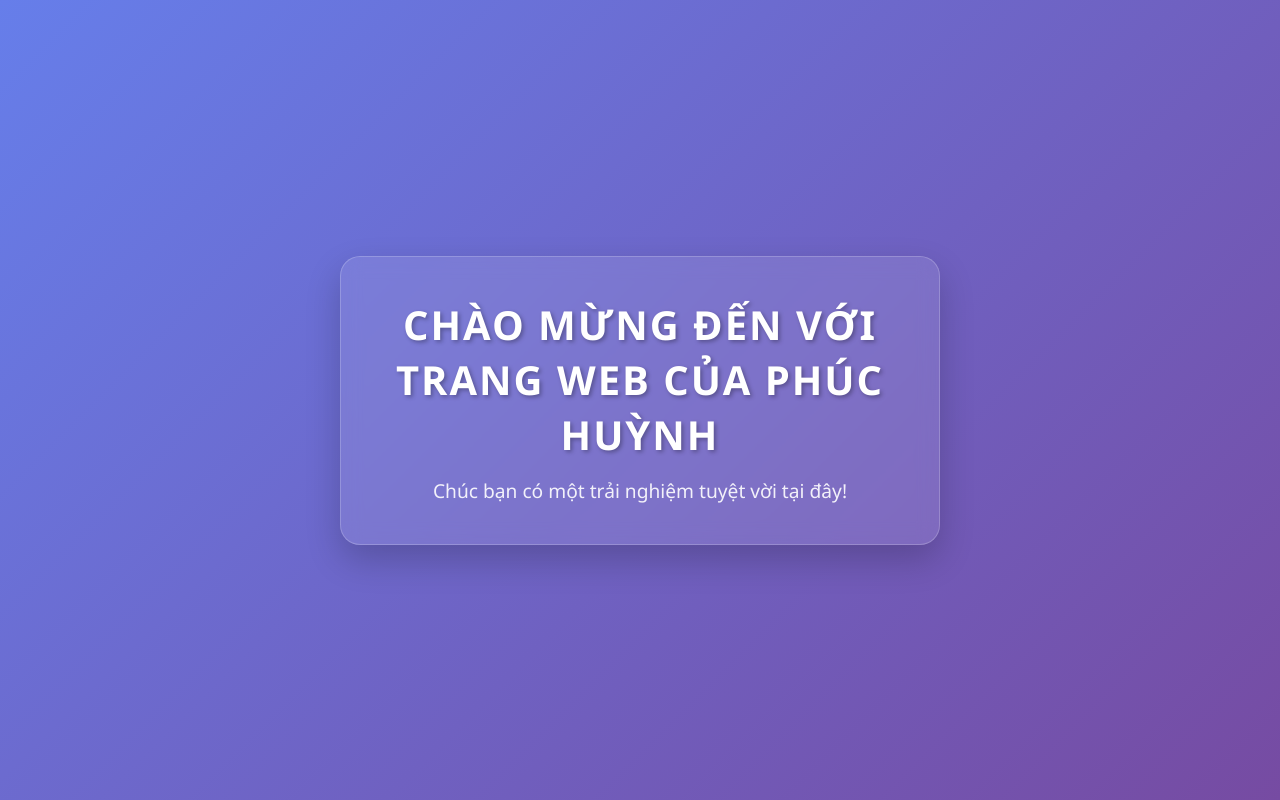
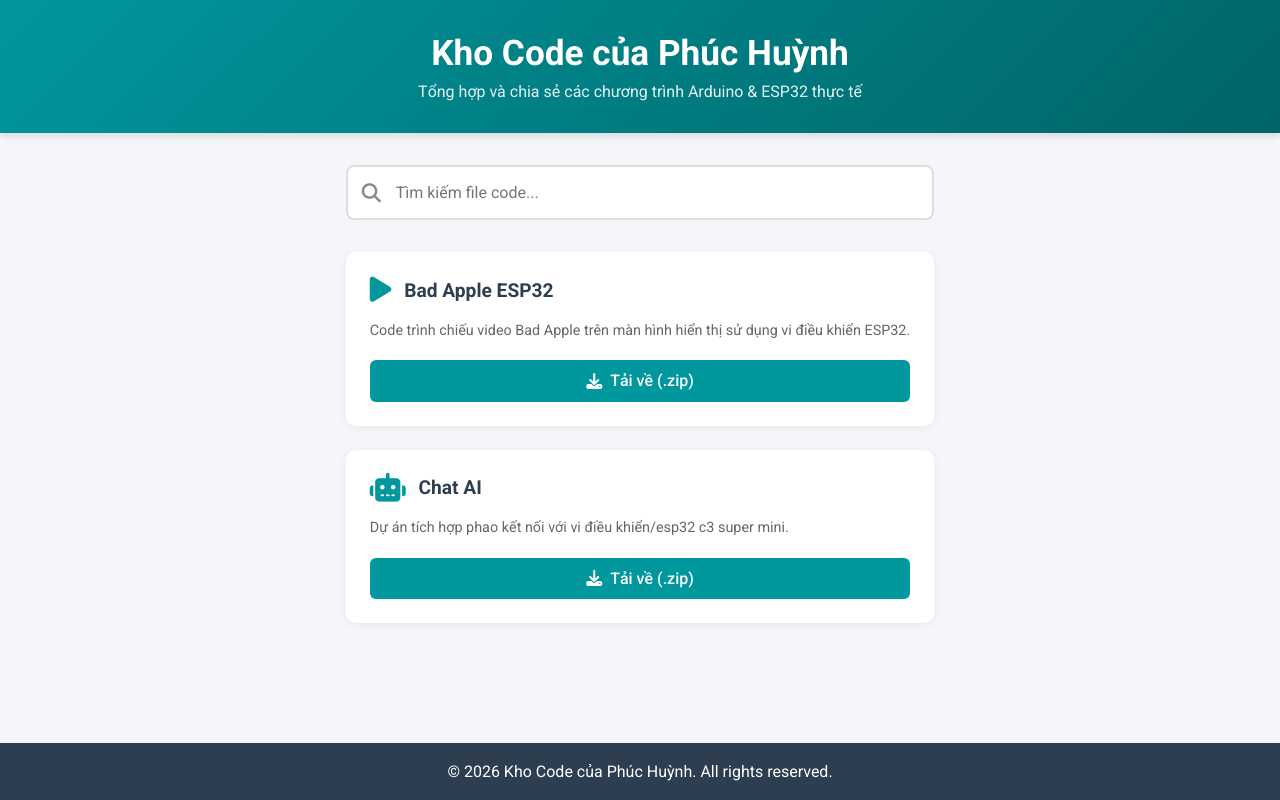
Before and after one commit to phuchuynh12756-beep/trang-web-cua-phuchuynh, a plain HTML site: page index.html in a window 1280 px wide. Drawn offline with Linux system fonts and the light colour scheme.

Commit message:
Add files via upload

```diff
--- a/index.html
+++ b/index.html
@@ -3,65 +3,221 @@
 <head>
     <meta charset="UTF-8">
     <meta name="viewport" content="width=device-width, initial-scale=1.0">
-    <title>Trang Web Của Phúc Huỳnh</title>
+    <title>Kho Code của Phúc Huỳnh</title>
+    <!-- FontAwesome icons & Google Fonts -->
+    <link rel="stylesheet" href="https://cdnjs.cloudflare.com/ajax/libs/font-awesome/6.4.0/css/all.min.css">
+    <link href="https://fonts.googleapis.com/css2?family=Roboto:wght@400;500;700&display=swap" rel="stylesheet">
     <style>
         * {
+            box-sizing: border-box;
             margin: 0;
             padding: 0;
-            box-sizing: border-box;
-            font-family: 'Segoe UI', Tahoma, Geneva, Verdana, sans-serif;
+            font-family: 'Roboto', sans-serif;
         }
 
         body {
+            background-color: #f4f6f9;
+            color: #333;
             display: flex;
-            justify-content: center;
-            align-items: center;
+            flex-direction: column;
             min-height: 100vh;
-            background: linear-gradient(135deg, #667eea 0%, #764ba2 100%);
-            color: #ffffff;
+        }
+
+        header {
+            background: linear-gradient(135deg, #00979d, #006468);
+            color: white;
+            padding: 2rem 1rem;
+            text-align: center;
+            box-shadow: 0 4px 6px rgba(0,0,0,0.1);
+        }
+
+        header h1 {
+            font-size: 2.2rem;
+            margin-bottom: 0.5rem;
+        }
+
+        header p {
+            opacity: 0.9;
+            font-size: 1rem;
         }
 
         .container {
-            text-align: center;
-            padding: 40px 20px;
-            background: rgba(255, 255, 255, 0.1);
-            backdrop-filter: blur(10px);
-            border-radius: 20px;
-            box-shadow: 0 15px 35px rgba(0, 0, 0, 0.2);
-            border: 1px solid rgba(255, 255, 255, 0.2);
-            max-width: 600px;
-            width: 90%;
+            max-width: 1000px;
+            margin: 2rem auto;
+            padding: 0 1rem;
+            flex: 1;
         }
 
-        h1 {
-            font-size: 2.5rem;
-            margin-bottom: 15px;
-            text-transform: uppercase;
-            letter-spacing: 2px;
-            text-shadow: 2px 2px 4px rgba(0, 0, 0, 0.3);
+        .search-box {
+            position: relative;
+            margin-bottom: 2rem;
         }
 
-        p {
-            font-size: 1.2rem;
-            opacity: 0.9;
+        .search-box input {
+            width: 100%;
+            padding: 1rem 1rem 1rem 3rem;
+            border: 2px solid #ddd;
+            border-radius: 8px;
+            font-size: 1rem;
+            outline: none;
+            transition: border-color 0.3s;
         }
 
-        @media (max-width: 480px) {
-            h1 {
-                font-size: 1.8rem;
-            }
-            p {
-                font-size: 1rem;
-            }
+        .search-box input:focus {
+            border-color: #00979d;
+        }
+
+        .search-box i {
+            position: absolute;
+            left: 1rem;
+            top: 50%;
+            transform: translateY(-50%);
+            color: #888;
+            font-size: 1.2rem;
+        }
+
+        .code-grid {
+            display: grid;
+            grid-template-columns: repeat(auto-fill, minmax(300px, 1fr));
+            gap: 1.5rem;
+        }
+
+        .card {
+            background: white;
+            border-radius: 10px;
+            padding: 1.5rem;
+            box-shadow: 0 2px 8px rgba(0,0,0,0.06);
+            display: flex;
+            flex-direction: column;
+            justify-content: space-between;
+            transition: transform 0.2s, box-shadow 0.2s;
+        }
+
+        .card:hover {
+            transform: translateY(-4px);
+            box-shadow: 0 6px 15px rgba(0,0,0,0.1);
+        }
+
+        .card-header {
+            display: flex;
+            align-items: center;
+            gap: 0.8rem;
+            margin-bottom: 1rem;
+        }
+
+        .card-header i {
+            font-size: 1.8rem;
+            color: #00979d;
+        }
+
+        .card-title {
+            font-size: 1.2rem;
+            font-weight: 700;
+            color: #2c3e50;
+        }
+
+        .card-desc {
+            font-size: 0.9rem;
+            color: #666;
+            line-height: 1.4;
+            margin-bottom: 1.2rem;
+        }
+
+        .btn-download {
+            display: inline-flex;
+            align-items: center;
+            justify-content: center;
+            gap: 0.5rem;
+            background-color: #00979d;
+            color: white;
+            padding: 0.7rem 1rem;
+            border-radius: 6px;
+            text-decoration: none;
+            font-weight: 500;
+            transition: background-color 0.2s;
+        }
+
+        .btn-download:hover {
+            background-color: #007a7e;
+        }
+
+        footer {
+            background-color: #2c3e50;
+            color: white;
+            text-align: center;
+            padding: 1.2rem;
+            margin-top: 2rem;
         }
     </style>
 </head>
 <body>
 
+    <header>
+        <h1>Kho Code của Phúc Huỳnh</h1>
+        <p>Tổng hợp và chia sẻ các chương trình Arduino & ESP32 thực tế</p>
+    </header>
+
     <div class="container">
-        <h1>Chào mừng đến với trang web của Phúc Huỳnh</h1>
-        <p>Chúc bạn có một trải nghiệm tuyệt vời tại đây!</p>
+        <!-- Ô tìm kiếm -->
+        <div class="search-box">
+            <i class="fa-solid fa-magnifying-glass"></i>
+            <input type="text" id="searchInput" placeholder="Tìm kiếm file code..." onkeyup="filterCards()">
+        </div>
+
+        <!-- Danh sách file code -->
+        <div class="code-grid" id="codeGrid">
+
+            <!-- Card 1: Bad Apple ESP32 -->
+            <div class="card">
+                <div>
+                    <div class="card-header">
+                        <i class="fa-solid fa-play"></i>
+                        <div class="card-title">Bad Apple ESP32</div>
+                    </div>
+                    <div class="card-desc">Code trình chiếu video Bad Apple trên màn hình hiển thị sử dụng vi điều khiển ESP32.</div>
+                </div>
+                <a href="files/bad_apple_esp32.zip" download class="btn-download">
+                    <i class="fa-solid fa-download"></i> Tải về (.zip)
+                </a>
+            </div>
+
+            <!-- Card 2: mochi kèm máy chép phao và trò chơi -->
+            <div class="card">
+                <div>
+                    <div class="card-header">
+                        <i class="fa-solid fa-robot"></i>
+                        <div class="card-title">Chat AI</div>
+                    </div>
+                    <div class="card-desc">Dự án tích hợp phao kết nối với vi điều khiển/esp32 c3 super mini.</div>
+                </div>
+                <a href="files/chatAI.zip" download class="btn-download">
+                    <i class="fa-solid fa-download"></i> Tải về (.zip)
+                </a>
+            </div>
+
+        </div>
     </div>
 
+    <footer>
+        <p>&copy; 2026 Kho Code của Phúc Huỳnh. All rights reserved.</p>
+    </footer>
+
+    <script>
+        function filterCards() {
+            const input = document.getElementById('searchInput').value.toLowerCase();
+            const cards = document.querySelectorAll('.card');
+
+            cards.forEach(card => {
+                const title = card.querySelector('.card-title').innerText.toLowerCase();
+                const desc = card.querySelector('.card-desc').innerText.toLowerCase();
+
+                if (title.includes(input) || desc.includes(input)) {
+                    card.style.display = "flex";
+                } else {
+                    card.style.display = "none";
+                }
+            });
+        }
+    </script>
 </body>
 </html>
```
Also changed, not shown: 2 other files.
